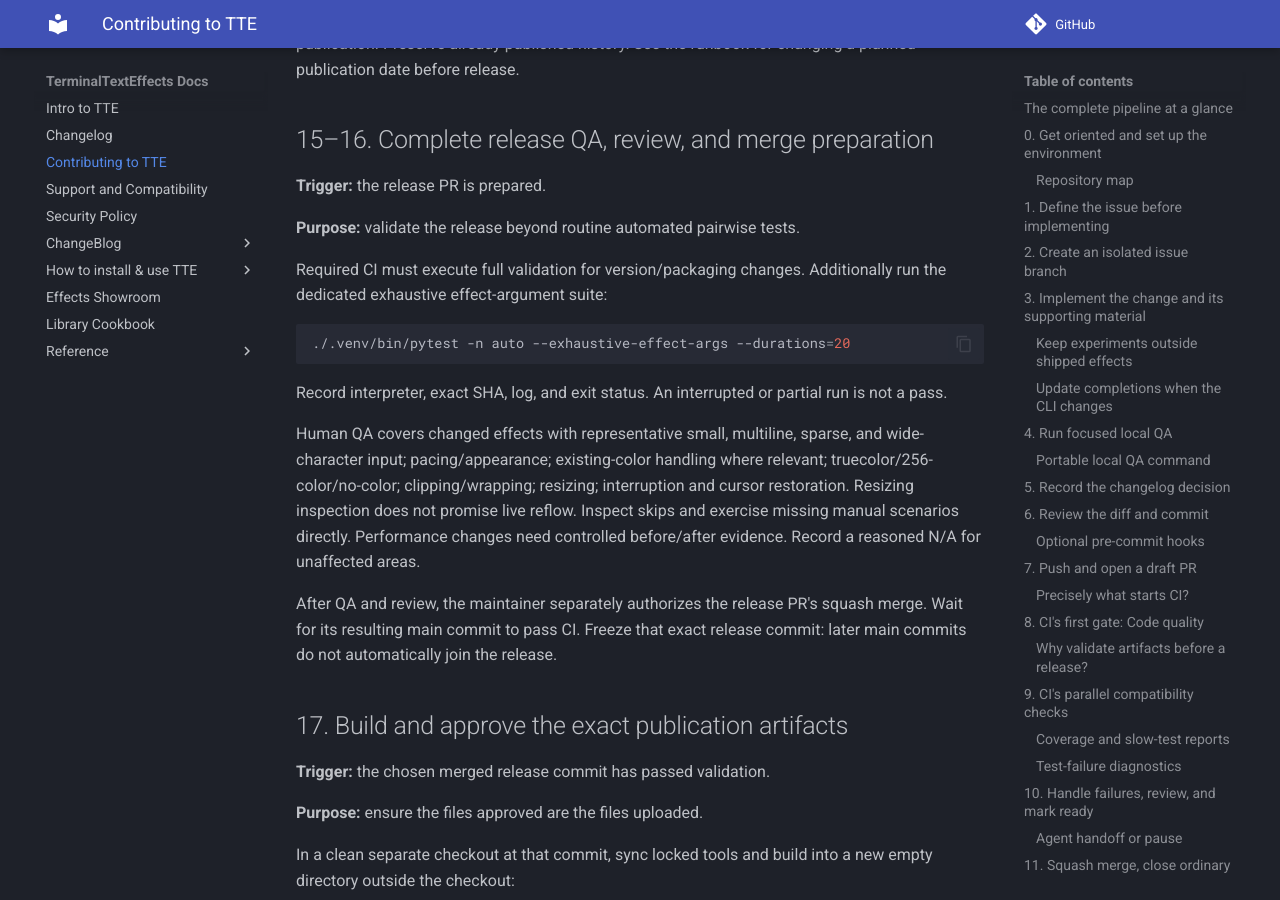
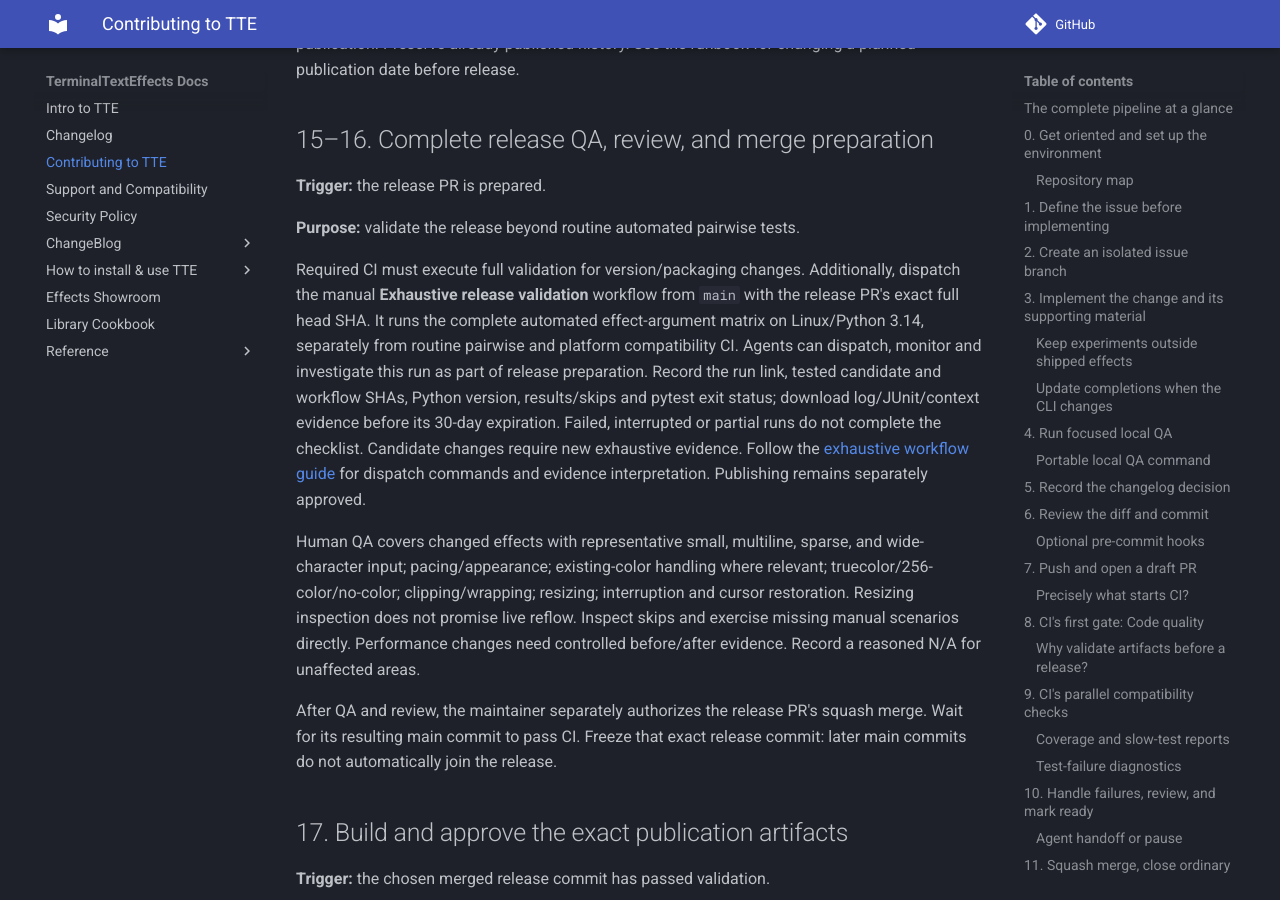
Before and after one commit to ChrisBuilds/terminaltexteffects, an MkDocs documentation site: the page built from docs/development.md, in a window 1280 px wide and 900 px high, scrolled down 19757 px. Built offline with MkDocs 1.6.1 and Material for MkDocs 9.7.7, drawn with Linux system fonts in a browser that asks for light colours; comment, search, counter and statistics services are not loaded.

Commit message:
Add manual exhaustive release validation workflow (#164)
## Changes
Release preparation can dispatch `exhaustive.yml` from main with an
immutable candidate SHA. The workflow rejects moving refs, verifies
checkout, runs the full exhaustive automated suite on Linux/Python 3.14
with locked dependencies, and retains
exact-revision/context/JUnit/log/exit-status evidence for 30 days.
Manual/visual tests stay excluded; normal PR/version/platform CI stays
unchanged and publishing remains manual.

The release runbook, checklist, agent instructions and developer guide
explain dispatch/run identification, evidence review/download, candidate
changes, reviewed-versus-merged trees and failure/timeout limits.
Corrected the checklist's stale required-check count. Job timeout is six
hours; interrupted/partial evidence cannot count as passing. No retries
or publishing permissions.

## Validation
- Refreshed onto current main after #162; head
`dea43f2aa10ec64dca675c6a8e70862ca32fbf30`, base
`e91a04e7929a0de503e2757a160a8d4341177156`.
- All tracked workflows passed pinned actionlint 1.7.12/ShellCheck;
strict MkDocs build passed (5.70s); changelog check and diff check
passed.
- Extracted Bash scripts passed five immutable-input cases and five
synthetic pytest-status/log cases, preserving exit statuses 0/1/2/5/7.
No real exhaustive suite executed.
- Exact-head PR CI run
[37716564901](https://github.com/ChrisBuilds/terminaltexteffects/actions/runs/37716564901)
passed all required checks. No Python source changes.
- The workflow must land on main before manual dispatch is available. An
invalid-input hosted probe can validate early rejection after merge;
successful hosted exhaustive execution and artifact completeness remain
to verify with the next actual release candidate.

Closes #163

````diff
--- a/docs/development.md
+++ b/docs/development.md
@@ -457,13 +457,17 @@ Open a draft release PR with **`Refs #<release-issue>`**, keeping the issue open
 
 **Purpose:** validate the release beyond routine automated pairwise tests.
 
-Required CI must execute full validation for version/packaging changes. Additionally run the dedicated exhaustive effect-argument suite:
-
-```sh
-./.venv/bin/pytest -n auto --exhaustive-effect-args --durations=20
-```
-
-Record interpreter, exact SHA, log, and exit status. An interrupted or partial run is not a pass.
+Required CI must execute full validation for version/packaging changes. Additionally,
+dispatch the manual **Exhaustive release validation** workflow from `main` with the
+release PR's exact full head SHA. It runs the complete automated effect-argument matrix
+on Linux/Python 3.14, separately from routine pairwise and platform compatibility CI.
+Agents can dispatch, monitor and investigate this run as part of release preparation.
+Record the run link, tested candidate and workflow SHAs, Python version, results/skips
+and pytest exit status; download log/JUnit/context evidence before its 30-day expiration.
+Failed, interrupted or partial runs do not complete the checklist. Candidate changes
+require new exhaustive evidence. Follow the
+[exhaustive workflow guide](https://github.com/ChrisBuilds/terminaltexteffects/blob/main/.github/EXHAUSTIVE_VALIDATION.md)
+for dispatch commands and evidence interpretation. Publishing remains separately approved.
 
 Human QA covers changed effects with representative small, multiline, sparse, and wide-character input; pacing/appearance; existing-color handling where relevant; truecolor/256-color/no-color; clipping/wrapping; resizing; interruption and cursor restoration. Resizing inspection does not promise live reflow. Inspect skips and exercise missing manual scenarios directly. Performance changes need controlled before/after evidence. Record a reasoned N/A for unaffected areas.
 
````
Also changed, not shown: AGENTS.md (+4 -1 lines), CONTRIBUTING.md (+3 -1 lines), RELEASING.md (+15 -8 lines), changelog.d/163.skip.md (added, +1 -0 lines), .github/CI.md, .github/EXHAUSTIVE_VALIDATION.md (added), .github/ISSUE_TEMPLATE/release.md, 1 other file.
